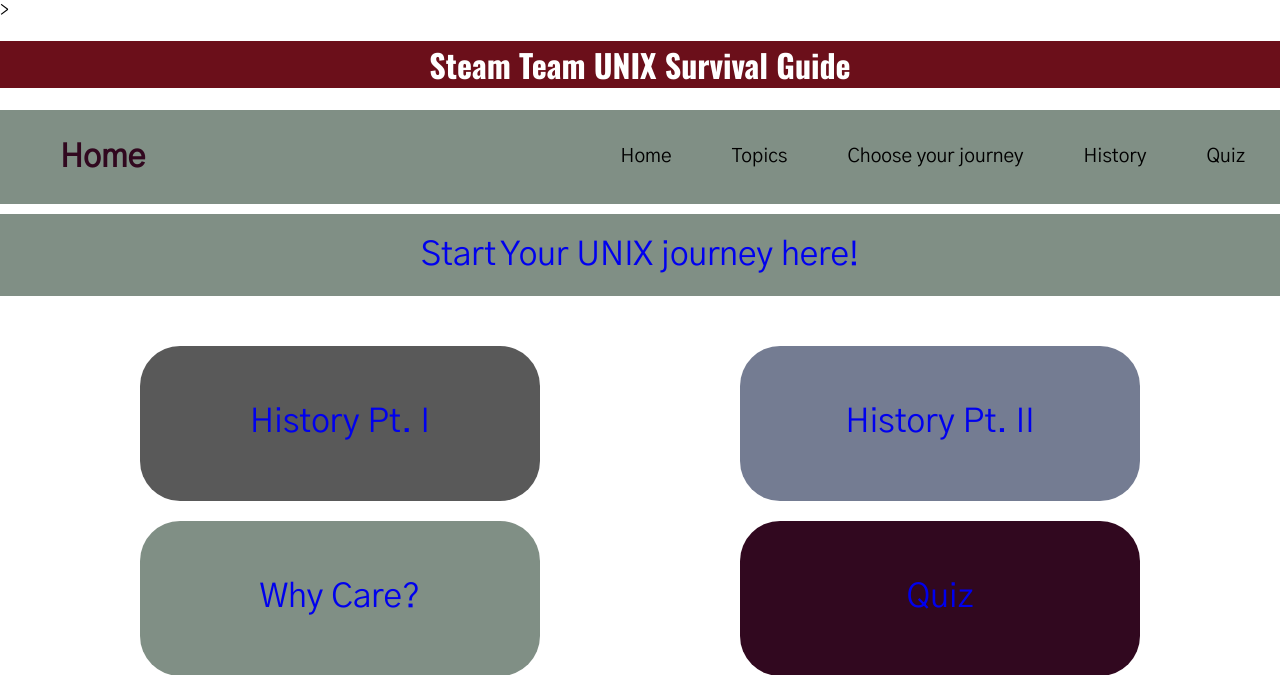
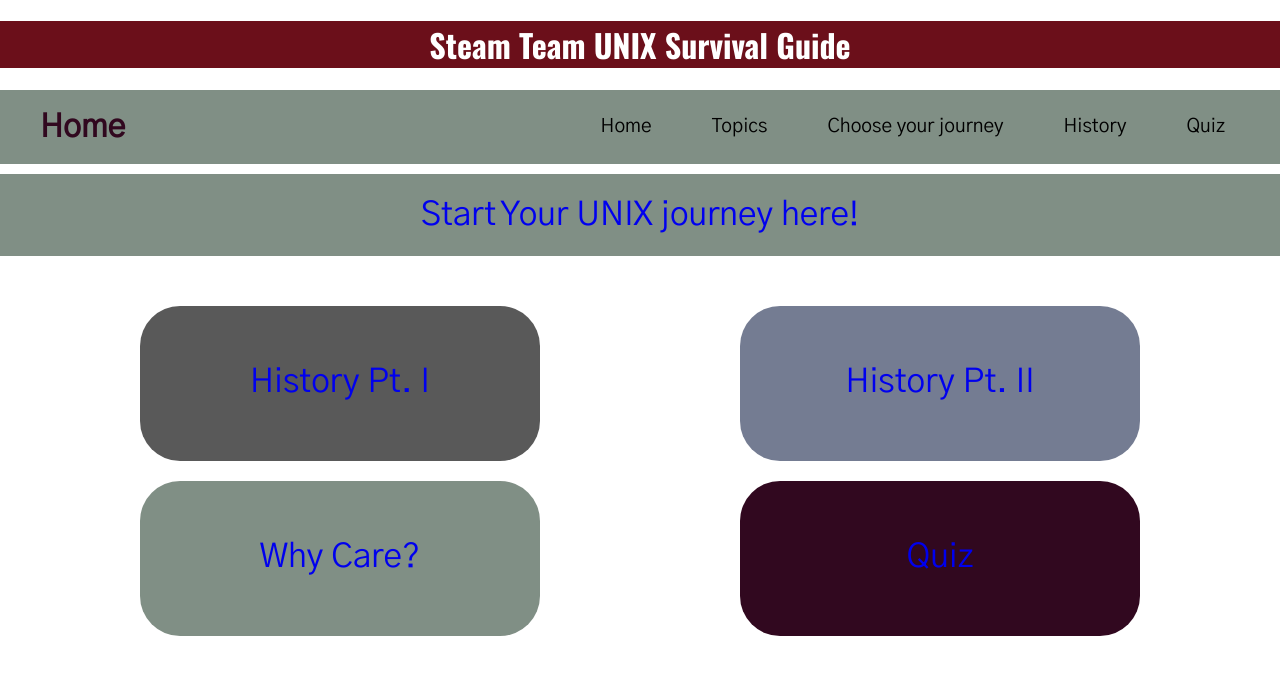
Before and after one commit to ProbAPerson/Steam-Team-W-M-Project, a PHP site: page /index.php in a window 1280 px wide. Shown: the top 675 px of the page. Run offline with PHP 8.4, Linux system fonts and the light colour scheme.

Commit message:
getting rid of upper blank space

```diff
--- a/inc/navbar.php
+++ b/inc/navbar.php
@@ -33,7 +33,6 @@ $currentPageName = $pageNames[$currentPage] ?? 'Page';
     <link rel="preconnect" href="https://fonts.googleapis.com">
     <link rel="preconnect" href="https://fonts.gstatic.com" crossorigin>
     <link href="https://fonts.googleapis.com/css2?family=Gothic+A1&family=Oswald:wght@200..700&family=Space+Mono:ital,wght@0,400;0,700;1,400;1,700&display=swap" rel="stylesheet">
->
     <!--End Google moment-->
 </head>
 <header>
--- a/styles.css
+++ b/styles.css
@@ -109,7 +109,6 @@ a:visited{
     position: sticky;
     top: 0;
     width: 100%;
-    padding: 10px 20px;
     background-color: #808F85;
     z-index: 1000;
 }
```
